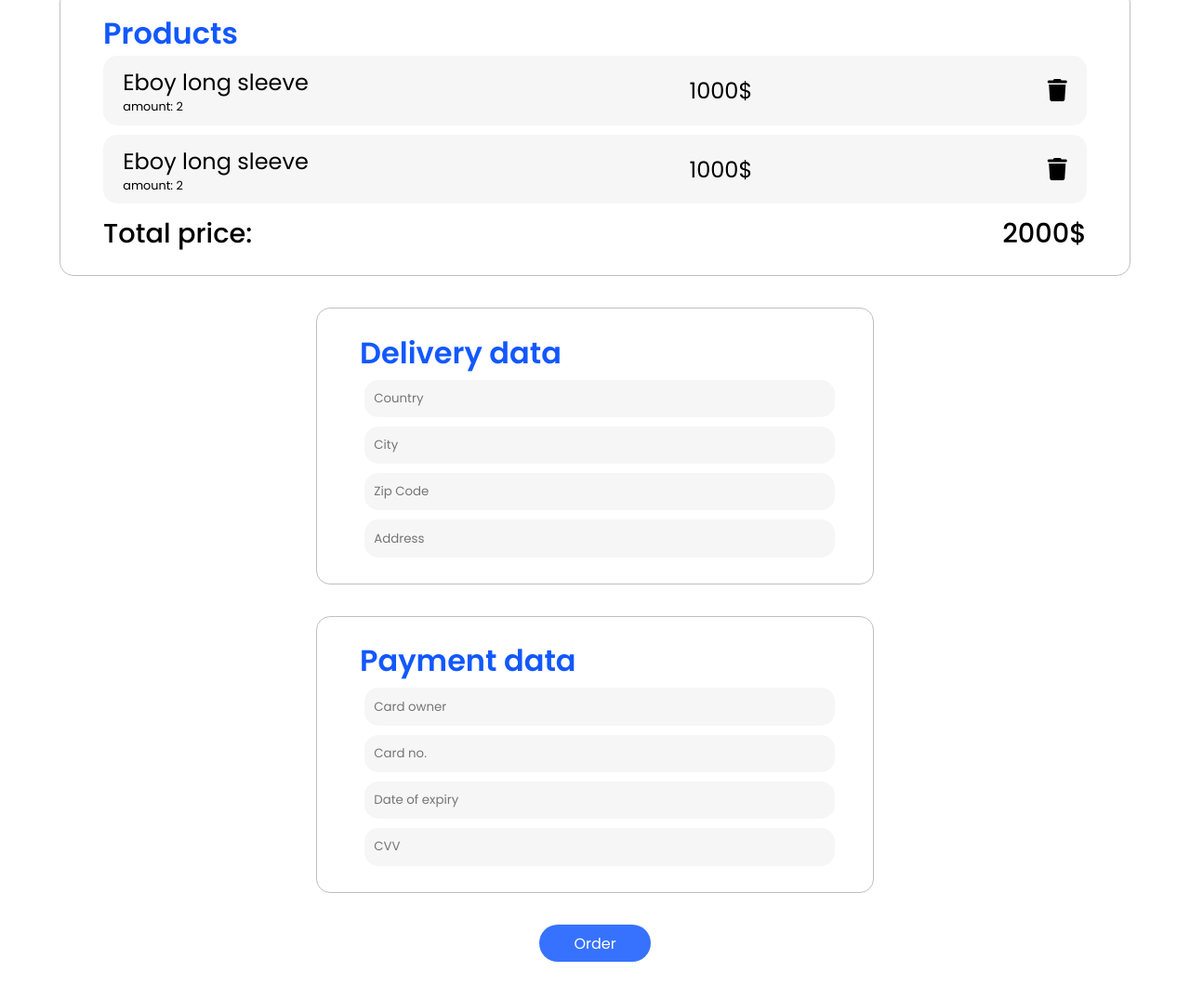
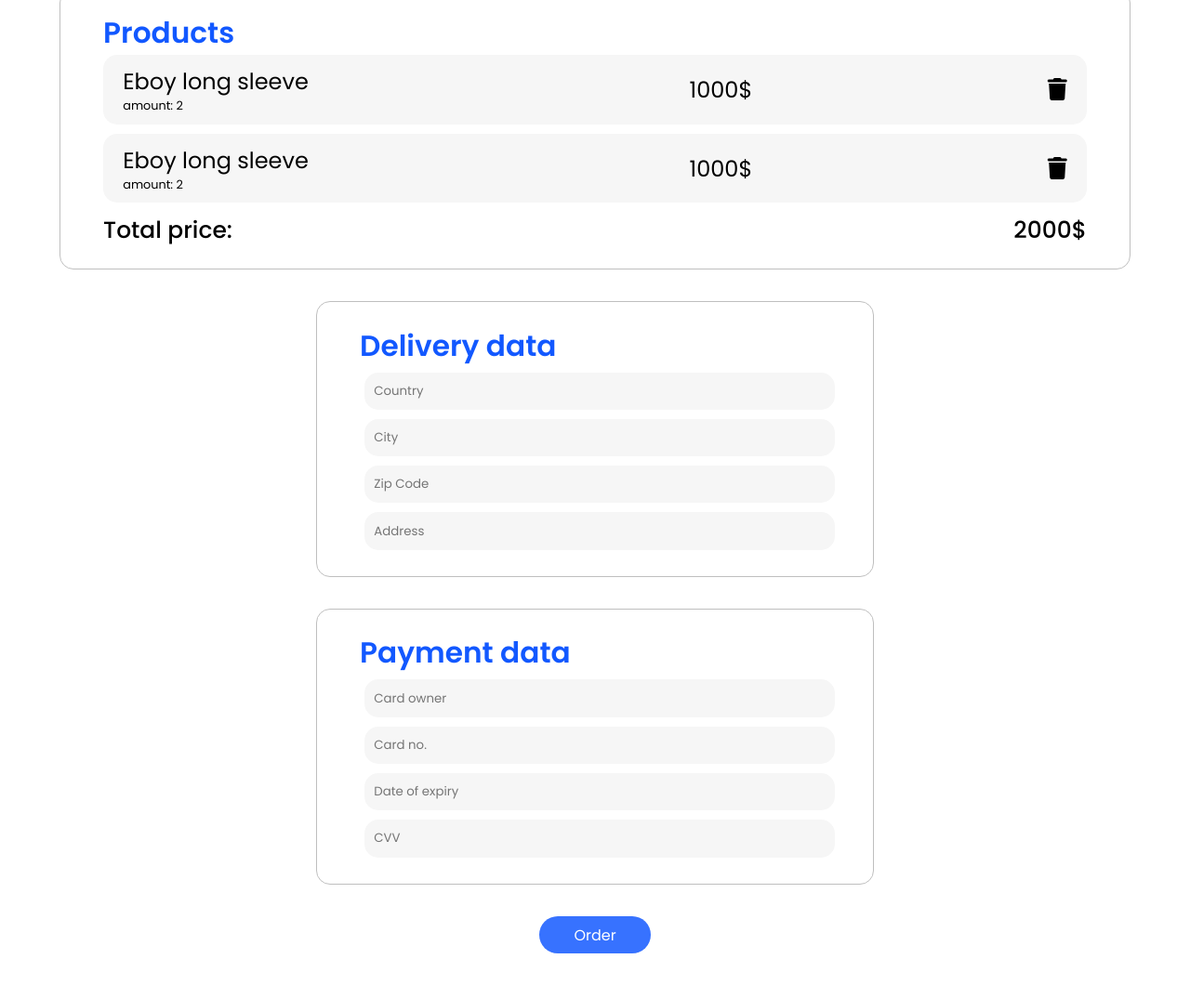
Before and after one commit to Mofante/mofante.github.io, a plain HTML site: page pages/basket.html in a window 1280 px wide. Shown: the part 150-1224 px from the top of the page at 93% size. Drawn offline with Linux system fonts and the light colour scheme.

Commit message:
minor adjustments to the template styles

```diff
--- a/styles/header.css
+++ b/styles/header.css
@@ -9,35 +9,47 @@
 
 /* TEMPLATE STYLES */
 
-.outer-box { /* white box with borders */
+.outer-box {
+	/* white box with borders */
 	background-color: white;
 	border-radius: 15px;
-	border: 1px solid #BFBFBF;
+	border: 1px solid #bfbfbf;
 }
 
-.inner-box { /* grey box */
-	background-color: #F6F6F6;
+.inner-box {
+	/* grey box */
+	background-color: #f6f6f6;
 	border-radius: 15px;
 	border: none;
 }
 
-.button { /* blue oval button */
-	background-color: #3772FF;
-	border-radius: 100vh;
+.button {
+	/* blue oval button */
+	background-color: #3772ff;
+	border-radius: 100vw;
 	color: white;
 	border: none;
 }
 
-h1 { /* Blue semi-bold header */
-	color : #1258FF;
-	font-weight: 600;
-	font-size: 2rem;
+.button-empty {
+	background-color: white;
+	border: 2px solid #3772ff;
+	border-radius: 100vw;
+	color: black;
 }
 
-h2 { /* Black medium-bold header */
+h1 {
+	/* Blue semi-bold header */
+	color: #1258ff;
+	font-weight: 600;
+	font-size: 1.95rem;
+}
+
+h2 {
+	/* Black medium-bold header */
 	color: black;
 	font-weight: 500;
-	font-size: 1.8rem;
+	font-size: 1.56rem;
 }
 
 /* HEADER */
```
